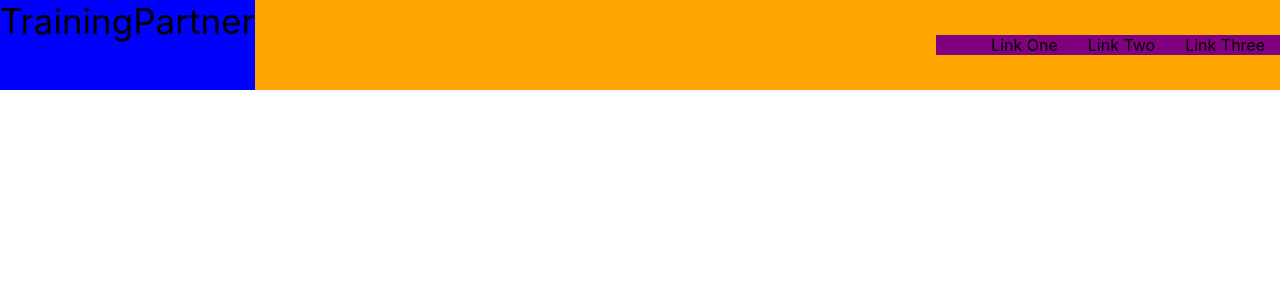
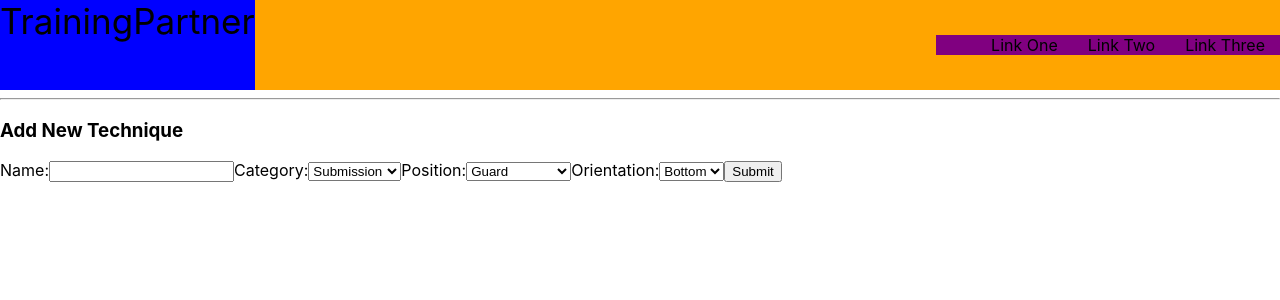
Before and after one commit to mercuryfillings/training-partner, a React (Create React App) app in the folder client/: page /new/technique in a window 1280 px wide. Shown: the top 300 px of the page. Built offline with nearby package versions, Linux system fonts and the light colour scheme; no server answers.

Commit message:
Not quite done, but skeleton's there. Needs logic.

```diff
--- a/client/src/Components/CreateTech/CreateTech.jsx
+++ b/client/src/Components/CreateTech/CreateTech.jsx
@@ -8,11 +8,57 @@ export default class CreateTech extends Component {
     orientation: ""
   }
 
+  handleChange = (e) => {
+    const { value } = e.target;
+    this.setState({
+      name: value
+    })
+  }
+
   render() {
+    const { name, category, position, orientation } = this.state
+    const { postTechnique, history } = this.props
     return (
-      <div>
-
-      </div>
+      <form onSubmit={(e) => {
+        e.preventDefault();
+        postTechnique(this.state);
+        history.push('/techniques');
+        this.setState({
+          name: ""
+        })
+      }}>
+        <hr />
+        <h3>Add New Technique</h3>
+        <label htmlFor="name">Name:</label>
+        <input
+          id="id"
+          type="text"
+          value={name}
+          onChange={this.handleChange}
+        />
+        <label htmlFor="category">Category:</label>
+        <select>
+          <option value="Submission">Submission</option>
+          <option value="Sweep">Sweep</option>
+          <option value="Guard Pass">Guard Pass</option>
+          <option value="Escape">Escape</option>
+        </select>
+          <label htmlFor="position">Position:</label>
+          <select>
+            <option value="Guard">Guard</option>
+            <option value="Mount">Mount</option>
+            <option value="Turtle">Turtle</option>
+            <option value="Knee on Belly">Knee on Belly</option>
+            <option value="Side Control">Side Control</option>
+            <option value="Back">Back</option>
+        </select>
+          <label htmlFor="orientation">Orientation:</label>
+          <select>
+            <option value="Bottom">Bottom</option>
+            <option value="Top">Top</option>
+        </select>
+        <button>Submit</button>
+      </form>
     )
   }
 }
```
